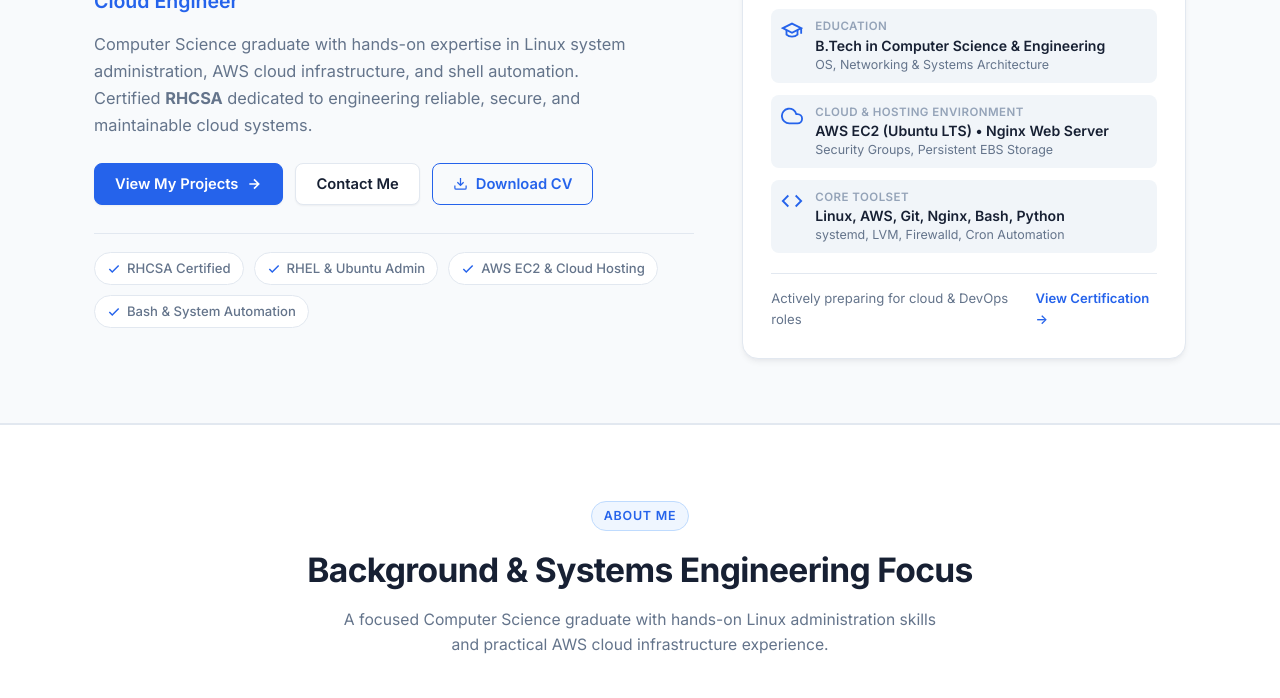
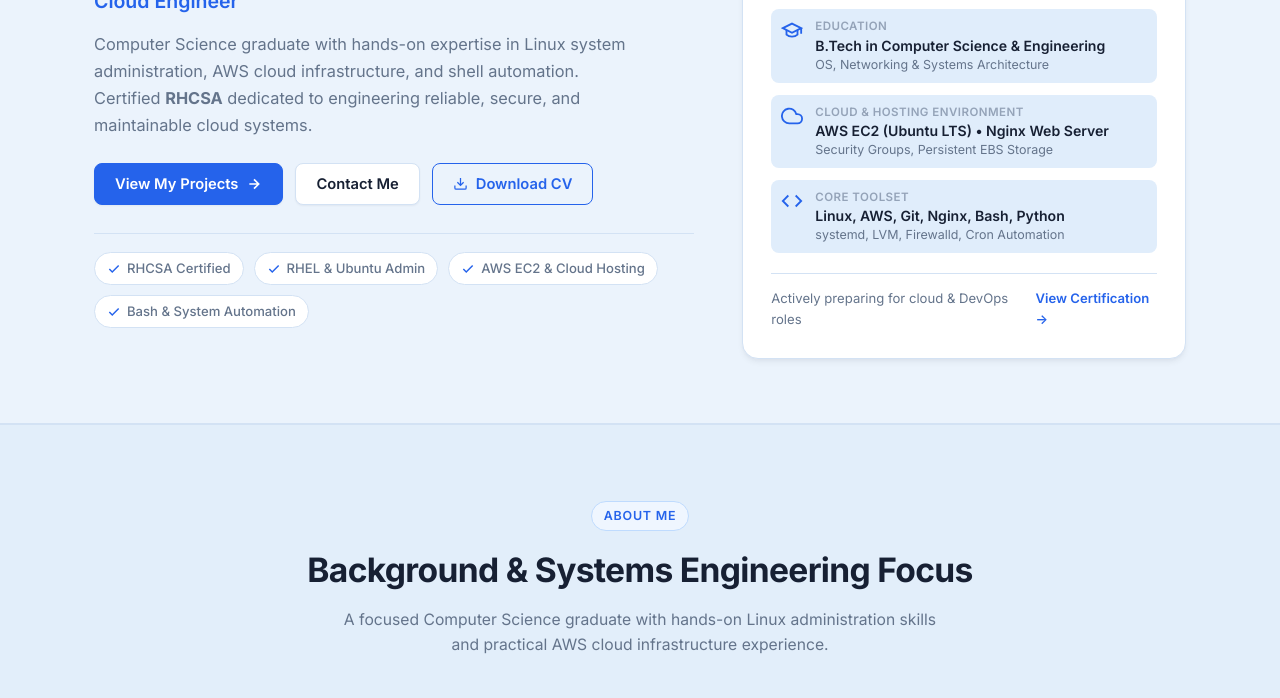
Before and after one commit to suhaaail2004/portfolio_test, a plain HTML site: page index.html in a window 1280 px wide. Shown: the part 311-1009 px from the top of the page. Drawn offline with Linux system fonts and the light colour scheme.

Commit message:
update commit

```diff
--- a/css/style.css
+++ b/css/style.css
@@ -9,12 +9,12 @@
    1. DESIGN TOKENS & COLOR SYSTEM
    -------------------------------------------------------------------------- */
 :root {
-  /* Light Theme Palette (Default) */
-  --bg-primary: #F8FAFC;         /* Clean slate-50 background */
+  /* Light Theme Palette (Default - Clean Light Blue) */
+  --bg-primary: #EBF3FC;         /* Clean soft light blue background */
   --bg-surface: #FFFFFF;         /* Pure white cards and containers */
-  --bg-subtle: #F1F5F9;          /* Subtle light grey for badges and inner wells */
-  --bg-hover: #F8FAFC;           /* Card hover subtle fill */
-  --bg-glass: rgba(248, 250, 252, 0.92); /* Frosted navbar */
+  --bg-subtle: #E0EDFB;          /* Subtle light blue for badges and inner wells */
+  --bg-hover: #E5F0FC;           /* Card hover subtle fill */
+  --bg-glass: rgba(235, 243, 252, 0.94); /* Frosted navbar */
 
   /* Text Colors */
   --text-primary: #172033;       /* Dark navy text for headings and body */
@@ -29,8 +29,8 @@
   --accent-blue-border: #BFDBFE; /* Blue-200 subtle border */
 
   /* Borders & Dividers */
-  --border-color: #E2E8F0;       /* Slate-200 clean borders */
-  --border-subtle: #F1F5F9;      /* Extra soft inner borders */
+  --border-color: #D3E2F4;       /* Slate-blue clean borders */
+  --border-subtle: #E0EDFB;      /* Extra soft inner borders */
   --border-focus: #2563EB;
 
   /* Status & Brand Accents */
@@ -203,9 +203,13 @@ ul, ol {
 }
 
 .section-alt {
-  background-color: var(--bg-surface);
+  background-color: #E2EEFA;
   border-top: 1px solid var(--border-color);
   border-bottom: 1px solid var(--border-color);
+}
+
+[data-theme="dark"] .section-alt {
+  background-color: #172235;
 }
 
 @media (max-width: 768px) {
@@ -1548,11 +1552,15 @@ ul, ol {
    13. FOOTER
    -------------------------------------------------------------------------- */
 .footer {
-  background-color: var(--bg-surface);
+  background-color: #DFEBF8;
   border-top: 1px solid var(--border-color);
   padding: 40px 0 28px 0;
   color: var(--text-secondary);
   font-size: 0.88rem;
+}
+
+[data-theme="dark"] .footer {
+  background-color: var(--bg-surface);
 }
 
 .footer-top {
--- a/index.html
+++ b/index.html
@@ -11,7 +11,7 @@
   <meta property="og:title" content="Suhail Shihabudheen | Junior DevOps Engineer &amp; RHCSA Linux Administrator">
   <meta property="og:description" content="Explore my hands-on projects in Linux server administration, AWS cloud deployment, and system automation. RHCSA certified.">
   <meta property="og:type" content="website">
-  <meta name="theme-color" content="#F8FAFC">
+  <meta name="theme-color" content="#EBF3FC">
 
   <title>Suhail Shihabudheen | Junior DevOps Engineer &amp; RHCSA Linux Administrator</title>
 
```
Also changed, not shown: 1 other file.
